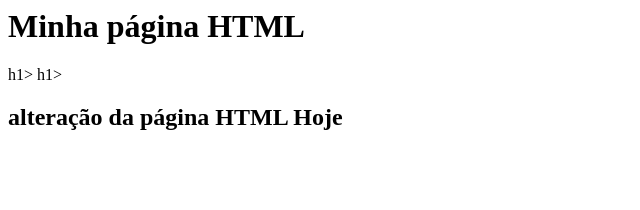
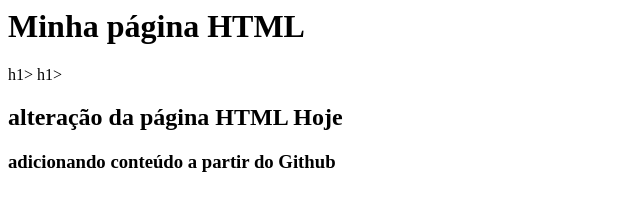
Before and after one commit to SarahPatricio/gama-no-github, a plain HTML site: page index.html in a window 1280 px wide. Shown: the whole page, without its empty margins (0-640 px from the left). Drawn offline with Linux system fonts and the light colour scheme.

Commit message:
Atualização a partir do Github

```diff
--- a/index.html
+++ b/index.html
@@ -3,5 +3,6 @@
         <h1>Minha página HTML</h1>h1>
         h1>
         <h2>alteração da página HTML Hoje</h2>
+        <h3> adicionando conteúdo a partir do Github </h3>
     </body>
 </html>
```
